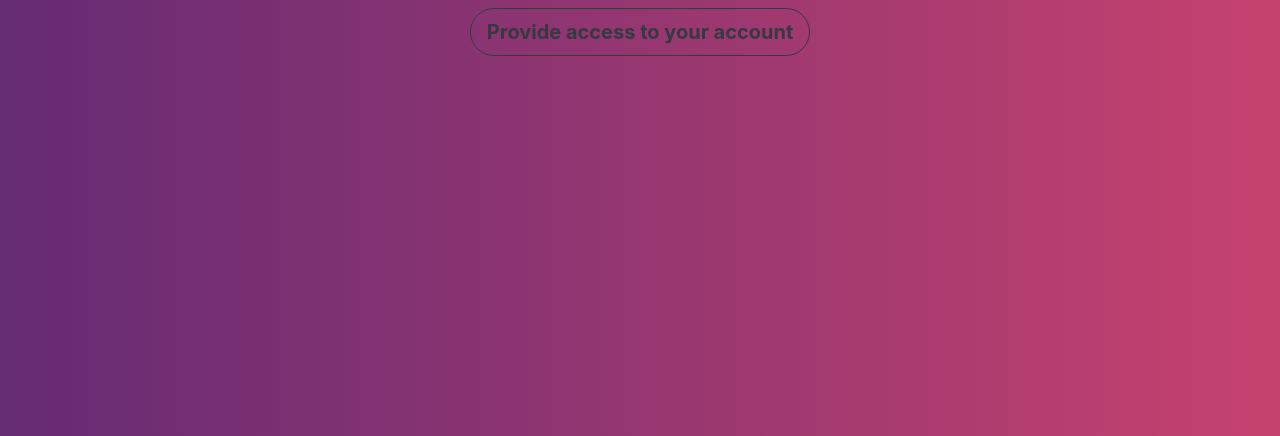
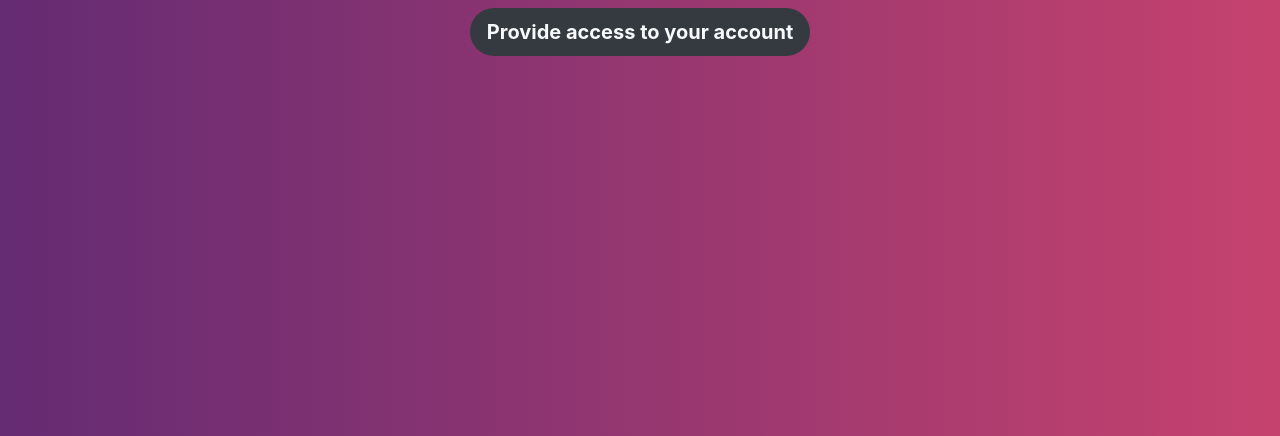
Before and after one commit to Hariraghav/Task4_11ty, an Eleventy site: page src/index.html in a window 1280 px wide. Shown: the part 364-800 px from the top of the page. Built offline with nearby package versions, Linux system fonts and the light colour scheme; Eleventy itself is replaced by a stand-in of ours; files that its build step writes are made by us from their sources; what common-tags would draw is missing.

Commit message:
updated-index

```diff
--- a/src/index.html
+++ b/src/index.html
@@ -6,7 +6,7 @@ layout: layouts/base.html
   <div class="container1">
     <div class="container2">
       <h1>Welcome</h1>
-      <button class="btn btn-outline-dark mt-3 btn-lg">
+      <button class="btn bg-dark mt-3 btn-lg text-light">
         <b>Provide access to your account</b>
       </button>
     </div>
```
Also changed, not shown: 1 other file.
